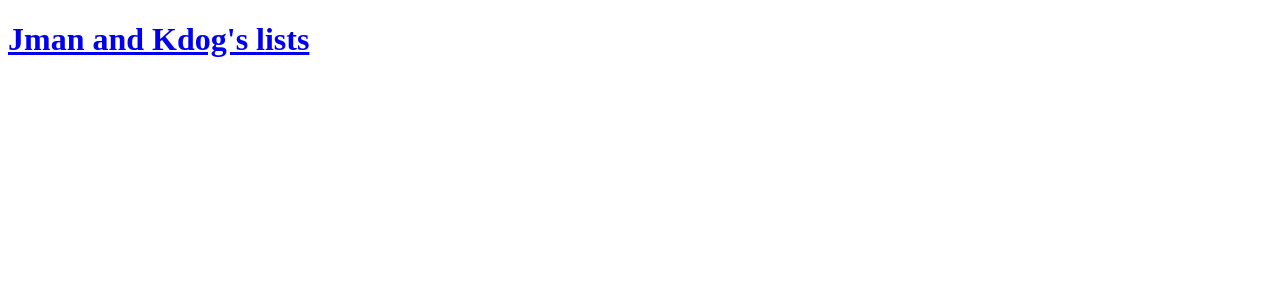
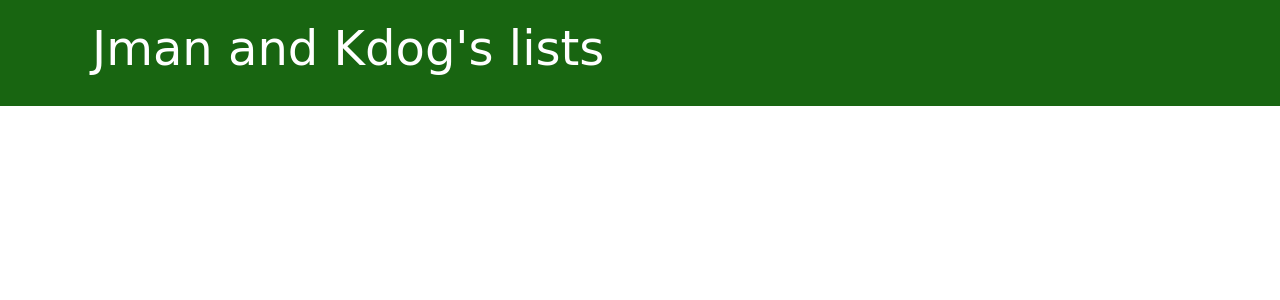
Before and after one commit to jeveroni/listsRepo, a Django app: page / in a window 1280 px wide. Shown: the top 300 px of the page. Run offline with Django 4.2, Linux system fonts and the light colour scheme; data that the repository does not hold is empty.

Commit message:
base html and some css

```diff
--- /dev/null
+++ b/listApp/static/css/listApp.css
@@ -0,0 +1,74 @@
+.page-header {
+    background-color: #186511;
+    margin-top: 0;
+    margin-bottom: 40px;
+    padding: 20px 20px 20px 40px;
+}
+
+.page-header h1,
+.page-header h1 a,
+.page-header h1 a:visited,
+.page-header h1 a:active {
+    color: #ffffff;
+    font-size: 36pt;
+    text-decoration: none;
+}
+
+h1,
+h2,
+h3,
+h4 {
+    font-family: 'Bebas+Neue', cursive;
+}
+
+.date {
+    color: #828282;
+}
+
+.save {
+    float: right;
+}
+
+.list-form textarea,
+.list-form input {
+    width: 100%;
+}
+
+.top-menu,
+.top-menu:hover,
+.top-menu:visited {
+    color: #ffffff;
+    float: right;
+    font-size: 26pt;
+    margin-right: 20px;
+}
+
+.list {
+    margin-bottom: 70px;
+}
+
+.list h2 a,
+.list h2 a:visited {
+    color: #000000;
+}
+
+.list h2 a:hover {
+    color: #7f7777;
+}
+
+.list > .date,
+.list > .actions {
+    float: right;
+}
+
+.btn-secondary,
+.btn-secondary:visited {
+    color: #C25100;
+    background: none;
+    border-color: #C25100;
+}
+
+.btn-secondary:hover {
+    color: #FFFFFF;
+    background-color: #C25100;
+}
--- /dev/null
+++ b/listApp/templates/listApp/base.html
@@ -0,0 +1,30 @@
+{% load static %}
+<!DOCTYPE html>
+<html>
+    <head>
+        <link href="https://cdn.jsdelivr.net/npm/bootstrap@5.3.3/dist/css/bootstrap.min.css" rel="stylesheet" integrity="sha384-QWTKZyjpPEjISv5WaRU9OFeRpok6YctnYmDr5pNlyT2bRjXh0JMhjY6hW+ALEwIH" crossorigin="anonymous">
+        <link rel="stylesheet" href="https://fonts.googleapis.com/css?family=Lobster&subset=latin,latin-ext">
+        <link href="https://fonts.googleapis.com/css2?family=Bebas+Neue&display=swap" rel="stylesheet">
+        <link rel="stylesheet" href="{% static 'css/listApp.css' %}">
+        <title>Jman and Kdog's lists</title>
+    </head>
+    <body>
+
+        <header class="page-header">
+            <div class="container">
+                <h1><a href="/">Jman and Kdog's lists</a></h1>
+            </div>
+        </header>
+
+
+        <main class="container">
+            <div class="row">
+                <div class="col">
+                    {% block content %}
+                    {% endblock %}
+                </div>
+            </div>
+        </main>
+
+    </body>
+</html>
--- a/listApp/templates/listApp/list_list.html
+++ b/listApp/templates/listApp/list_list.html
@@ -1,18 +1,10 @@
-<!DOCTYPE html>
-<html>
-    <head>
-        <title>Jman and Kdog's lists</title>
-    </head>
-    <body>
-        <header>
-            <h1><a href="/">Jman and Kdog's lists</a></h1>
-        </header>
+{% extends 'listApp/base.html' %}
 
-        {% for list in lists %}
-            <article>
-                <h2><a href="">{{ list.name }}</a></h2>
-                <p>Num of items: X</p>
-            </article>
-        {% endfor %}
-    </body>
-</html>
+{% block content %}
+    {% for list in lists %}
+        <article class="list">
+            <h2><a href="">{{ list.name }}</a></h2>
+            <p>Num of items: X</p>
+        </article>
+    {% endfor %}
+{% endblock %}
```
